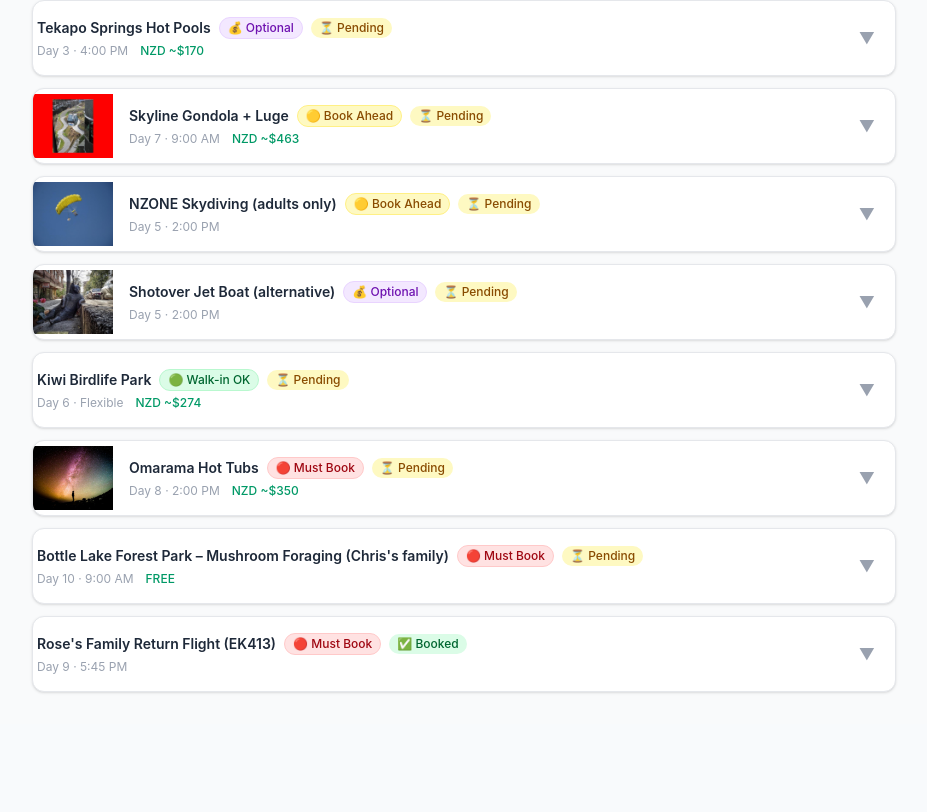
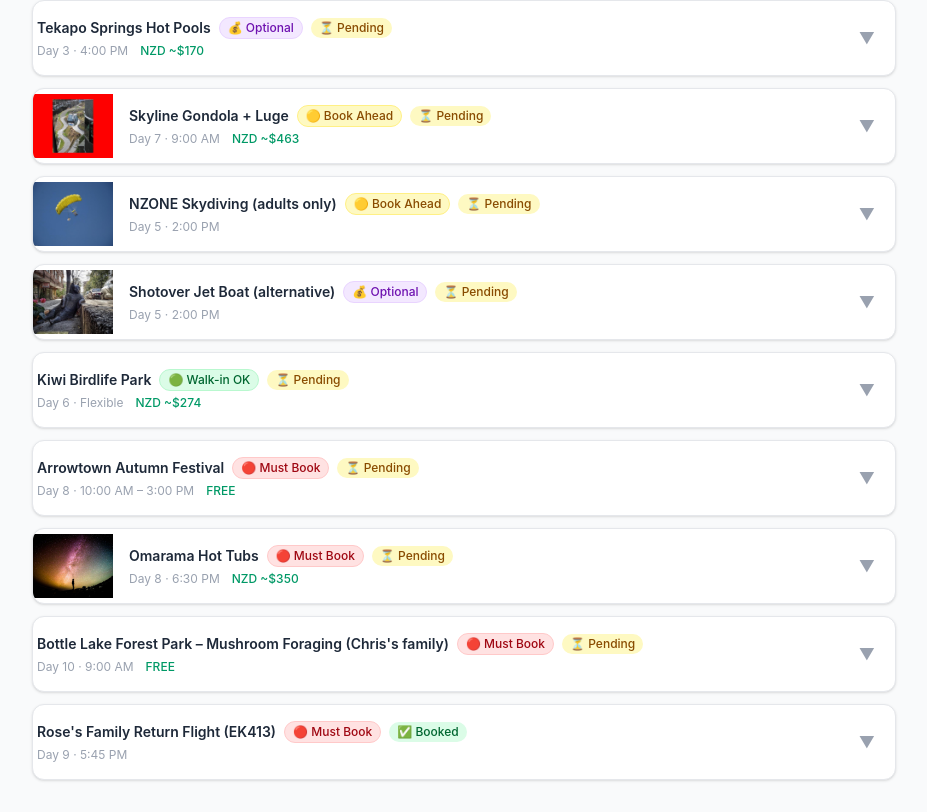
Before and after one commit to HelloRicky/NZ-Trip-Complete-Package, a Next.js app: page /activities in a window 1280 px wide. Shown: the part 687-1499 px from the top of the page, without its empty margins (176-1103 px from the left). Before the commit the page ends 1411 px from the top, so only its background shows below. Built offline with nearby package versions, Linux system fonts and the light colour scheme.

Commit message:
Add Arrowtown Autumn Festival to Day 8
- Day 8 now starts with Arrowtown Autumn Festival (10am-3pm)
- Depart for Omarama at 3pm, arrive ~5:30pm
- Hot tubs moved to evening (6:30pm sunset session)
- Added Arrowtown as a location
- Updated route: Arrowtown → Omarama (210km, 2.5hrs)

```diff
--- a/src/data/activities.ts
+++ b/src/data/activities.ts
@@ -176,10 +176,32 @@
     address: { en: 'Brecon Street, Queenstown', zh: '皇后镇Brecon Street' },
   },
   {
+    id: 'arrowtown-autumn-festival',
+    name: { en: 'Arrowtown Autumn Festival', zh: '箭镇秋季节' },
+    day: 8,
+    time: '10:00 AM – 3:00 PM',
+    duration: { en: '~5 hours', zh: '约5小时' },
+    priority: 'high',
+    status: 'pending',
+    costTotal: 0,
+    currency: 'NZD',
+    participants: { en: 'All 7 travelers', zh: '全体7人' },
+    description: {
+      en: 'Annual autumn festival in historic gold mining town. Stunning golden autumn colours! Market stalls, street performers, local food & wine, live music. The main street transforms into a vibrant celebration.',
+      zh: '历史淘金小镇的年度秋季节。绝美金黄秋色！集市摊位、街头表演、当地美食美酒、现场音乐。主街变成热闹的庆典。',
+    },
+    notes: {
+      en: 'FREE entry. Explore Buckingham Street, visit the Chinese Settlement, and enjoy the autumn trees. Kids love the market stalls and performers! Parking can be limited – arrive early.',
+      zh: '免费入场。探索Buckingham Street，参观华人定居点，欣赏秋叶。孩子们喜欢集市摊位和表演者！停车位有限 – 早点到达。',
+    },
+    website: 'https://www.arrowtownautumnfestival.co.nz',
+    address: { en: 'Arrowtown, 20 min from Queenstown', zh: '箭镇，距皇后镇20分钟' },
+  },
+  {
     id: 'omarama-hot-tubs',
     name: { en: 'Omarama Hot Tubs', zh: '奥马拉马温泉浴桶' },
     day: 8,
-    time: '2:00 PM',
+    time: '6:30 PM',
     duration: { en: '1.5–2 hours', zh: '1.5-2小时' },
     priority: 'high',
     status: 'pending',
@@ -188,12 +210,12 @@
     currency: 'NZD',
     participants: { en: 'All 7 travelers', zh: '全体7人' },
     description: {
-      en: 'Outdoor cedar hot tubs with stunning MacKenzie Country mountain & sky views. Private tubs available. Very relaxing after the drive.',
-      zh: '露天雪松温泉浴桶，享有壮观的麦肯齐地区山景和天空美景。可预订私人浴桶。驾车后非常放松。',
+      en: 'Outdoor cedar hot tubs with stunning MacKenzie Country mountain & sky views. Private tubs available. Perfect way to unwind after the Autumn Festival!',
+      zh: '露天雪松温泉浴桶，享有壮观的麦肯齐地区山景和天空美景。可预订私人浴桶。秋季节后放松的完美方式！',
     },
     notes: {
-      en: 'Book in advance – very popular! Multiple tub options. Sunset sessions are magical.',
-      zh: '提前预订 – 非常抢手！多种浴桶选择。日落时段格外迷人。',
+      en: 'Book sunset session in advance – magical with the mountain views! Very popular, especially on festival weekends.',
+      zh: '提前预订日落时段 – 山景格外迷人！非常抢手，尤其是节日周末。',
     },
     website: 'https://www.omaramahotpools.co.nz',
     address: { en: 'Omarama, MacKenzie Country', zh: '麦肯齐地区奥马拉马' },
--- a/src/data/itinerary.ts
+++ b/src/data/itinerary.ts
@@ -255,34 +255,38 @@
     day: 8,
     date: 'April 18, 2026',
     dateLabel: { en: 'Friday, April 18', zh: '4月18日 周五' },
-    title: { en: 'Both Families → Omarama', zh: '两家人一起 → 奥马拉马' },
-    subtitle: { en: 'Hot tubs & dark skies overnight', zh: '温泉浴桶 & 暗夜星空过夜' },
+    title: { en: 'Arrowtown Autumn Festival → Omarama', zh: '箭镇秋季节 → 奥马拉马' },
+    subtitle: { en: 'Festival fun, then hot tubs & dark skies overnight', zh: '节日乐趣，然后温泉浴桶 & 暗夜星空过夜' },
     base: { en: 'Both Families: Omarama (1 night)', zh: '两家人：奥马拉马（1晚）' },
     sections: [
       {
-        title: { en: 'Morning – Depart Queenstown', zh: '上午 – 离开皇后镇' },
+        title: { en: 'Morning/Afternoon – Arrowtown Autumn Festival!', zh: '上午/下午 – 箭镇秋季节！' },
         activities: [
-          { time: '8:30 AM', emoji: '🍳', name: { en: 'Breakfast', zh: '早餐' }, type: 'normal' },
-          { time: '10:00 AM', emoji: '🚗', name: { en: 'BOTH FAMILIES depart for Omarama', zh: '两家人一起出发前往奥马拉马' }, type: 'normal', notes: { en: '~3 hour drive via Cromwell & Lindis Pass', zh: '途经克伦威尔和Lindis Pass约3小时' } },
-          { time: '1:00 PM', emoji: '📍', name: { en: 'Arrive Omarama', zh: '抵达奥马拉马' }, type: 'normal' },
+          { time: '8:30 AM', emoji: '🍳', name: { en: 'Breakfast at camp', zh: '营地早餐' }, type: 'normal' },
+          { time: '9:30 AM', emoji: '🚗', name: { en: 'Drive to Arrowtown', zh: '驾车前往箭镇' }, type: 'normal', notes: { en: '~20 min from Queenstown', zh: '距皇后镇约20分钟' } },
+          { time: '10:00 AM', emoji: '🍂', name: { en: 'ARROWTOWN AUTUMN FESTIVAL', zh: '箭镇秋季节' }, type: 'must-book', cost: { en: 'FREE entry', zh: '免费入场' }, notes: { en: '⭐ Historic gold mining town, stunning autumn colours! Market stalls, street performers, local food & wine. Kids love it!', zh: '⭐ 历史淘金小镇，绝美秋色！集市摊位、街头表演、当地美食美酒。孩子们喜欢！' } },
+          { time: '12:30 PM', emoji: '🍽️', name: { en: 'Lunch at the festival', zh: '在节日午餐' }, type: 'normal', notes: { en: 'Lots of food stalls & cafés', zh: '很多美食摊位和咖啡馆' } },
+          { time: '1:30 PM', emoji: '🚶', name: { en: 'Explore Arrowtown village', zh: '探索箭镇小镇' }, type: 'free', cost: { en: 'FREE', zh: '免费' }, notes: { en: 'Historic Buckingham Street, Chinese Settlement, autumn trees', zh: '历史悠久的Buckingham Street，华人定居点，秋叶' } },
         ],
       },
       {
-        title: { en: 'Afternoon – Hot Tubs!', zh: '下午 – 温泉浴桶！' },
+        title: { en: 'Afternoon – Drive to Omarama', zh: '下午 – 驾车前往奥马拉马' },
         activities: [
-          { time: '2:00 PM', emoji: '♨️', name: { en: 'OMARAMA HOT TUBS', zh: '奥马拉马温泉浴桶' }, type: 'book-ahead', cost: { en: '~$50/person', zh: '约$50/人' }, notes: { en: '⭐ Outdoor cedar hot tubs with mountain views!', zh: '⭐ 露天雪松温泉浴桶，有山景！' } },
-          { time: '4:30 PM', emoji: '🏞️', name: { en: 'Lake Ohau (optional)', zh: '奥豪湖（可选）' }, type: 'optional', cost: { en: 'FREE', zh: '免费' } },
+          { time: '3:00 PM', emoji: '🚗', name: { en: 'Depart Arrowtown for Omarama', zh: '从箭镇出发前往奥马拉马' }, type: 'normal', notes: { en: '~2.5 hour drive via Cromwell & Lindis Pass', zh: '途经克伦威尔和Lindis Pass约2.5小时' } },
+          { time: '5:30 PM', emoji: '📍', name: { en: 'Arrive Omarama', zh: '抵达奥马拉马' }, type: 'normal' },
           { time: '6:00 PM', emoji: '🏕️', name: { en: 'Check into Omarama TOP 10', zh: '入住奥马拉马TOP 10' }, type: 'normal' },
         ],
       },
       {
-        title: { en: 'Evening – Last Night Together!', zh: '晚上 – 最后一起过夜！' },
+        title: { en: 'Evening – Hot Tubs & Last Night Together!', zh: '晚上 – 温泉浴桶 & 最后一起过夜！' },
         activities: [
-          { time: '7:00 PM', emoji: '🍽️', name: { en: 'Dinner together', zh: '一起晚餐' }, type: 'normal' },
-          { time: '9:00 PM', emoji: '⭐', name: { en: 'Stargazing – dark skies!', zh: '观星 – 暗夜星空！' }, type: 'free', cost: { en: 'FREE', zh: '免费' } },
+          { time: '6:30 PM', emoji: '♨️', name: { en: 'OMARAMA HOT TUBS', zh: '奥马拉马温泉浴桶' }, type: 'book-ahead', cost: { en: '~$50/person', zh: '约$50/人' }, notes: { en: '⭐ Outdoor cedar hot tubs with mountain views! Book sunset session!', zh: '⭐ 露天雪松温泉浴桶，有山景！预订日落时段！' } },
+          { time: '8:00 PM', emoji: '🍽️', name: { en: 'Dinner together', zh: '一起晚餐' }, type: 'normal' },
+          { time: '9:30 PM', emoji: '⭐', name: { en: 'Stargazing – dark skies!', zh: '观星 – 暗夜星空！' }, type: 'free', cost: { en: 'FREE', zh: '免费' } },
         ],
       },
     ],
+    notes: { en: 'Arrowtown Autumn Festival is a highlight! Stunning golden trees, markets, and festivities. Hot tubs at sunset will be magical after a full day.', zh: '箭镇秋季节是亮点！绝美金黄树木、集市和庆典。日落温泉浴桶在充实的一天后会很神奇。' },
   },
   {
     day: 9,
--- a/src/data/locations.ts
+++ b/src/data/locations.ts
@@ -296,7 +296,21 @@
     days: [],
   },
 
-  // === DAY 8 (ROSE): OMARAMA & LAKE OHAU ===
+  // === DAY 8: ARROWTOWN AUTUMN FESTIVAL ===
+  {
+    id: 'arrowtown',
+    name: { en: 'Arrowtown', zh: '箭镇' },
+    coords: [-44.9369, 168.8256],
+    type: 'activity',
+    icon: '🍂',
+    description: {
+      en: 'Day 8: Arrowtown Autumn Festival\n⭐ Historic gold mining town\nStunning autumn colours!\nMarket stalls, food & wine\n~20 min from Queenstown',
+      zh: '第8天：箭镇秋季节\n⭐ 历史淘金小镇\n绝美秋色！\n集市摊位、美食美酒\n距皇后镇约20分钟',
+    },
+    days: [8],
+  },
+
+  // === DAY 8: OMARAMA & LAKE OHAU ===
   {
     id: 'omarama-hot-tubs',
     name: { en: 'Omarama Hot Tubs', zh: '奥马拉马温泉浴桶' },
@@ -401,14 +415,14 @@
     distance: '95 km',
     driveTime: '1.5 hrs',
   },
-  // Day 8 (Both Families): Queenstown → Omarama via Cromwell, Lindis Pass
+  // Day 8 (Both Families): Arrowtown Festival → Omarama via Cromwell, Lindis Pass
   {
     coords: ROAD_DAY8_ROSE,
     color: '#e74c3c',
-    day: { en: 'Day 8 – Both Families: QT → Omarama (via Cromwell, Lindis Pass)', zh: '第8天 – 两家人：皇后镇 → 奥马拉马（经克伦威尔、Lindis Pass）' },
+    day: { en: 'Day 8 – Arrowtown Festival → Omarama', zh: '第8天 – 箭镇秋季节 → 奥马拉马' },
     dayNum: 8,
-    distance: '230 km',
-    driveTime: '3 hrs',
+    distance: '210 km',
+    driveTime: '2.5 hrs',
   },
   // Day 9 (Both Families): Omarama → Christchurch via Burke Pass
   {
@@ -439,7 +453,7 @@
   5: ['tekapo', 'lake-pukaki', 'mtcook-village', 'hooker-valley', 'twizel'],
   6: ['twizel', 'lindis-pass', 'cromwell', 'queenstown-gardens', 'queenstown'],
   7: ['queenstown', 'skyline-gondola', 'bennetts-bluff', 'glenorchy', 'queenstown'],
-  8: ['queenstown', 'cromwell', 'lindis-pass', 'lake-ohau', 'omarama-hot-tubs'],
+  8: ['queenstown', 'arrowtown', 'cromwell', 'lindis-pass', 'omarama-hot-tubs'],
   9: ['omarama-hot-tubs', 'christchurch-airport'],
   10: ['christchurch-airport', 'bottle-lake-forest', 'christchurch-airport'],
 };
```
